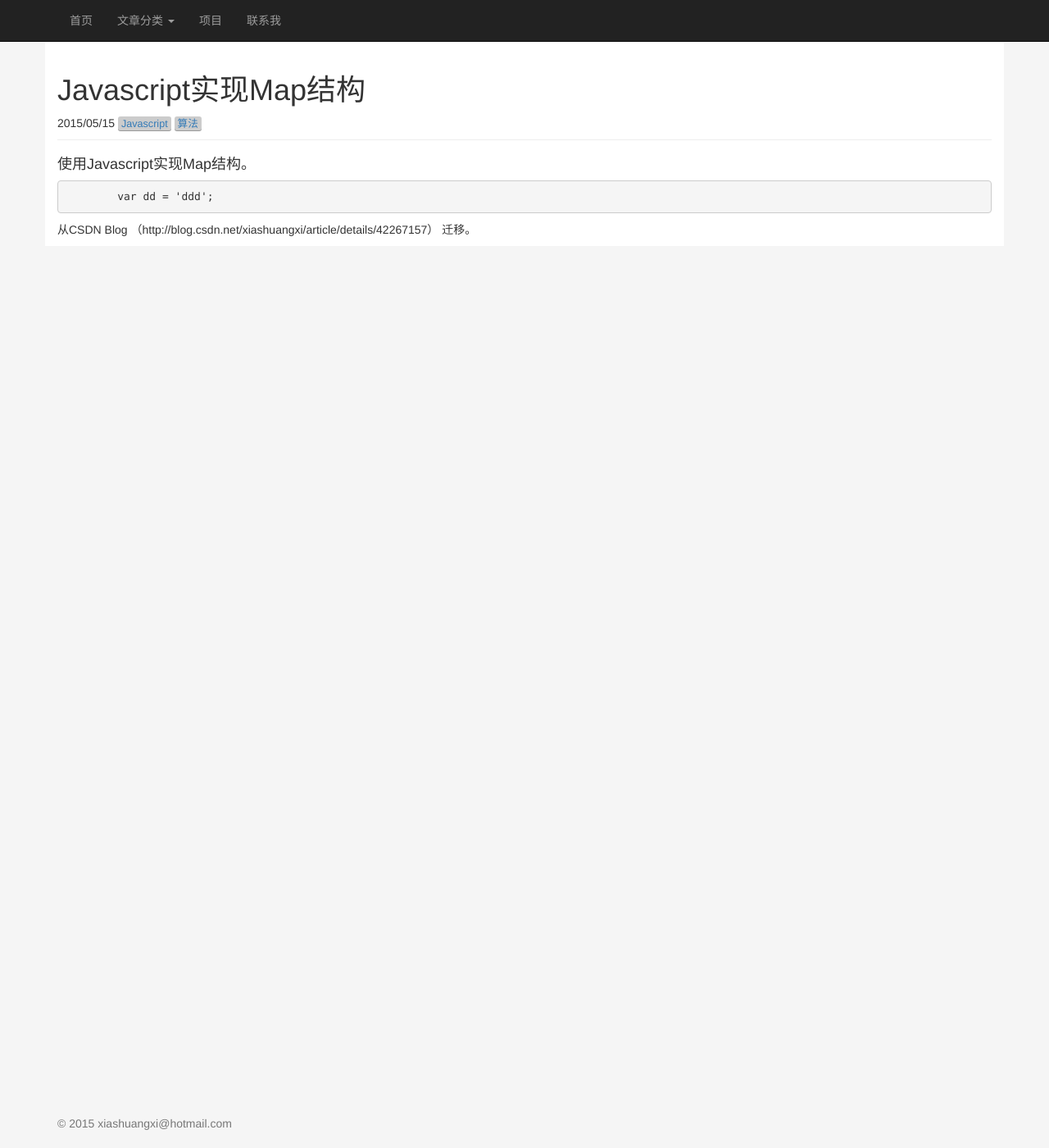
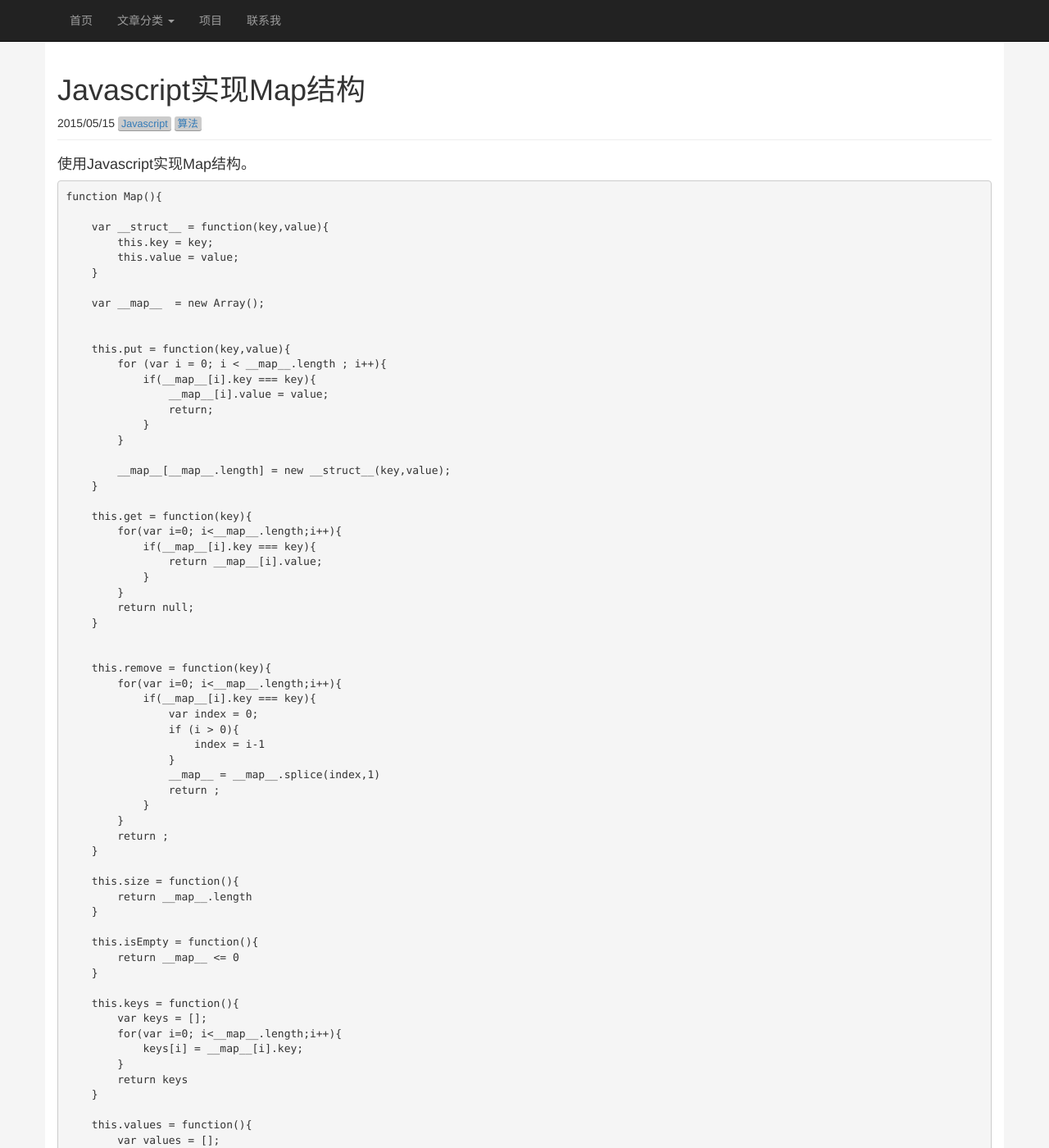
Before and after one commit to jinchangle/xiashuangxi.github.io, a Jekyll site: the page built from _posts/article/2015-05-15-javascript-map.md, in a window 1280 px wide and 1400 px high. Shown: the whole window at 82% size. Built offline with Jekyll 4.4.1, drawn with Linux system fonts in a browser that asks for light colours; nearby versions of some CDN libraries; some of the changed text lies outside the part shown.

Commit message:
Please enter the commit message for your changes. Lines starting  with '' will be ignored, and an empty message aborts the commit.  On branch master  Your branch is up-to-date with 'origin/master'.
 Changes to be committed:
	modified:   _posts/article/2015-05-15-javascript-map.md

````diff
--- a/_posts/article/2015-05-15-javascript-map.md
+++ b/_posts/article/2015-05-15-javascript-map.md
@@ -8,6 +8,75 @@ summary: "Javascript实现Map结构"
 ---
 ####使用Javascript实现Map结构。
 ```javascript
-        var dd = 'ddd';
+function Map(){
+
+    var __struct__ = function(key,value){
+        this.key = key;
+        this.value = value;
+    }
+
+    var __map__  = new Array();
+
+
+    this.put = function(key,value){
+        for (var i = 0; i < __map__.length ; i++){
+            if(__map__[i].key === key){
+                __map__[i].value = value;
+                return;
+            }
+        }
+
+        __map__[__map__.length] = new __struct__(key,value);
+    }
+
+    this.get = function(key){
+        for(var i=0; i<__map__.length;i++){
+            if(__map__[i].key === key){
+                return __map__[i].value;
+            }
+        }
+        return null;
+    }
+
+
+    this.remove = function(key){
+        for(var i=0; i<__map__.length;i++){
+            if(__map__[i].key === key){
+                var index = 0;
+                if (i > 0){
+                    index = i-1
+                }
+                __map__ = __map__.splice(index,1)
+                return ;
+            }
+        }
+        return ;
+    }
+
+    this.size = function(){
+        return __map__.length
+    }
+
+    this.isEmpty = function(){
+        return __map__ <= 0
+    }
+
+    this.keys = function(){
+        var keys = [];
+        for(var i=0; i<__map__.length;i++){
+            keys[i] = __map__[i].key;
+        }
+        return keys
+    }
+
+    this.values = function(){
+        var values = [];
+        for(var i=0; i<__map__.length;i++){
+            values[i] = __map__[i].value;
+        }
+        return values
+    }
+}
+
 ```
 从CSDN Blog （http://blog.csdn.net/xiashuangxi/article/details/42267157） 迁移。
````
